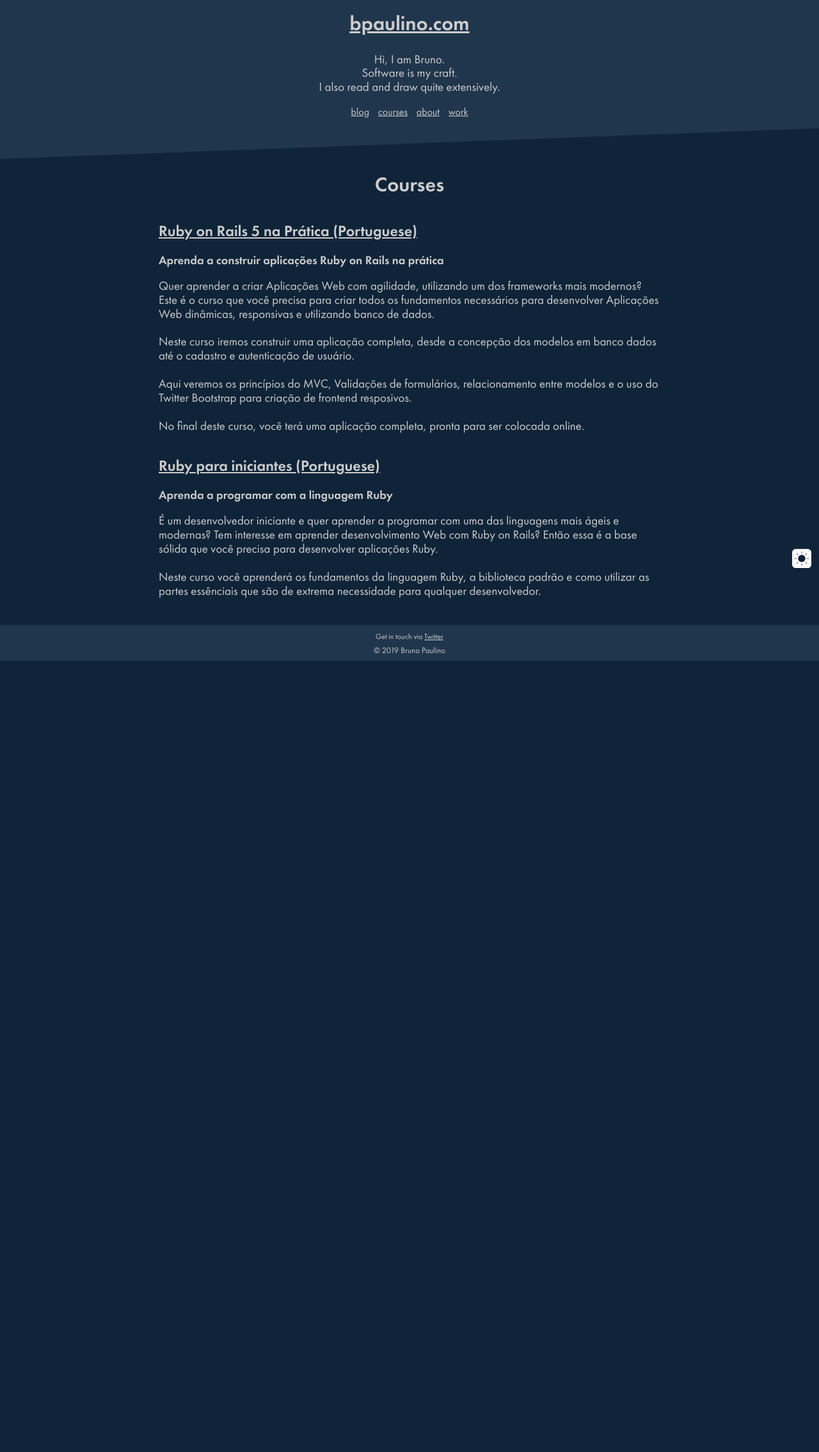
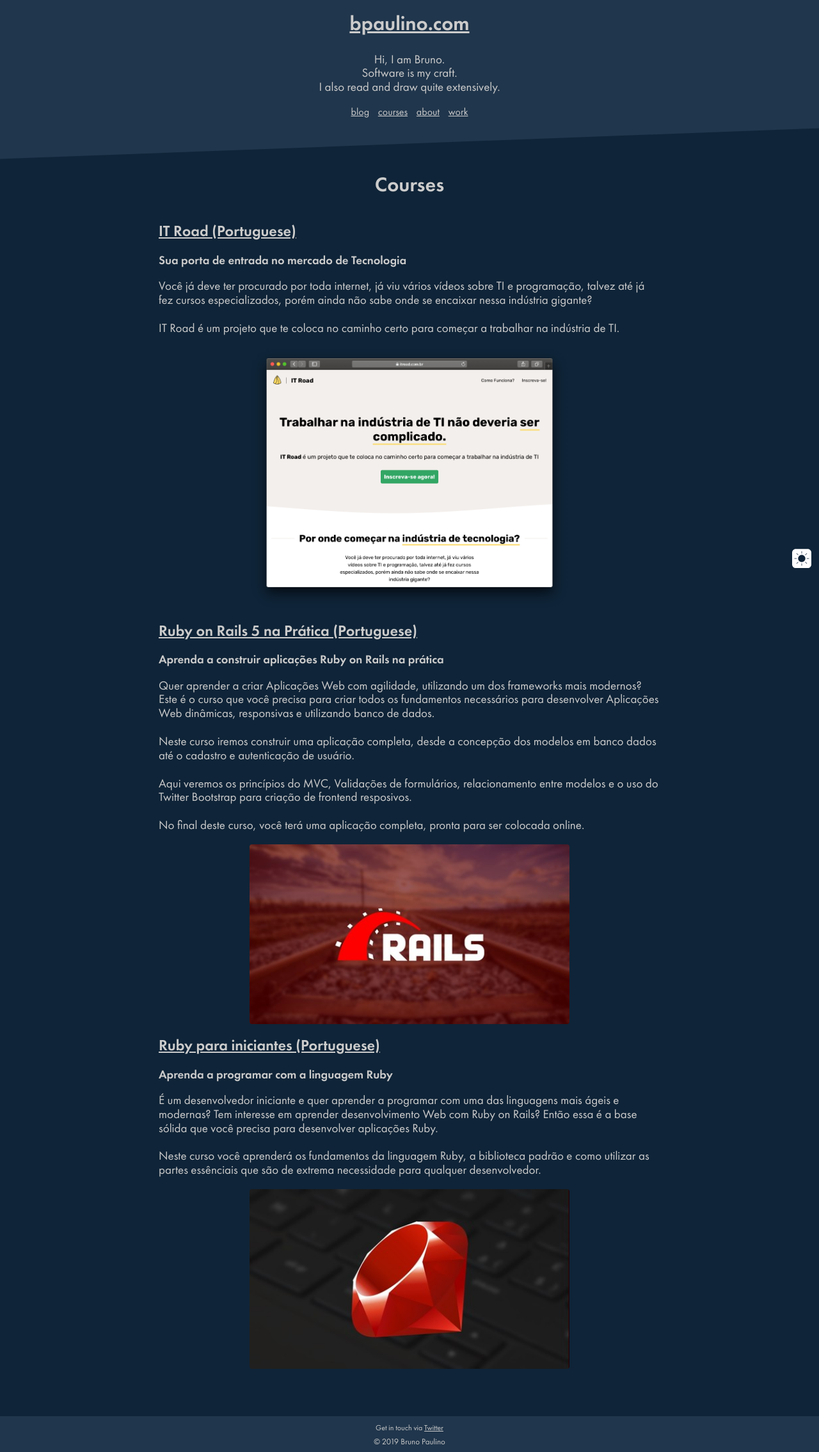
Before and after one commit to brunojppb/brunojppb.github.io, a Jekyll site: the page built from courses.md, in a window 1280 px wide. Shown: the whole page at 64% size. Built offline with Jekyll 4.4.1, drawn with Linux system fonts in a browser that asks for light colours; before the commit the page ends 1033 px from its top, so only the background shows below that.

Commit message:
add IT Road project

```diff
--- a/_sass/main.scss
+++ b/_sass/main.scss
@@ -123,6 +123,8 @@
     text-align: left;
   }
 
+}
+
 .job-item {
   img {
     display: block;
@@ -134,8 +136,6 @@
   &:last-child {
     margin-bottom: 50px;
   }
-  }
-
 }
 
 .not-found {
--- a/courses.md
+++ b/courses.md
@@ -7,7 +7,16 @@
 
 <div class="flex-center courses">
 	<h1>Courses</h1>
-	<div class="course">
+	<div class="course job-item">
+		<h2><a href="https://itroad.com.br/">IT Road (Portuguese)</a></h2>
+		<h3>Sua porta de entrada no mercado de Tecnologia</h3>
+		<p class="course-desc">
+			Você já deve ter procurado por toda internet, já viu vários vídeos sobre TI e programação, talvez até já fez cursos especializados, porém ainda não sabe onde se encaixar nessa indústria gigante?<br/><br/>
+			IT Road é um projeto que te coloca no caminho certo para começar a trabalhar na indústria de TI.
+		</p>
+		<img src="/assets/images/it-road.png" alt="Safari showing the IT Road website">
+	</div>
+	<div class="course job-item">
 		<h2><a href="https://www.udemy.com/ruby-on-rails-5-na-pratica">Ruby on Rails 5 na Prática (Portuguese)</a></h2>
 		<h3>Aprenda a construir aplicações Ruby on Rails na prática</h3>
 		<p class="course-desc">
@@ -16,13 +25,15 @@
 			Aqui veremos os princípios do MVC, Validações de formulários, relacionamento entre modelos e o uso do Twitter Bootstrap para criação de frontend resposivos.<br/><br/>
 			No final deste curso, você terá uma aplicação completa, pronta para ser colocada online.
 		</p>
+		<img src="/assets/images/rails_course.jpg" alt="Safari showing the IT Road website">
 	</div>
-	<div class="course">
+	<div class="course job-item">
 		<h2><a href="https://www.udemy.com/ruby-para-iniciantes">Ruby para iniciantes (Portuguese)</a></h2>
 		<h3>Aprenda a programar com a linguagem Ruby</h3>
 		<p class="course-desc">
 			É um desenvolvedor iniciante e quer aprender a programar com uma das linguagens mais ágeis e modernas? Tem interesse em aprender desenvolvimento Web com Ruby on Rails? Então essa é a base sólida que você precisa para desenvolver aplicações Ruby.<br/><br/>
 Neste curso você aprenderá os fundamentos da linguagem Ruby, a biblioteca padrão e como utilizar as partes essênciais que são de extrema necessidade para qualquer desenvolvedor.
 		</p>
+		<img src="/assets/images/ruby_course.jpg" alt="Safari showing the IT Road website">
 	</div>
 </div>
```
Also changed, not shown: work.md (+1 -0 lines), assets/images/it-road.png (added), assets/images/rails_course.jpg (added), assets/images/ruby_course.jpg (added), 1 other file. Lines whose indentation alone changed are shown as unchanged.
